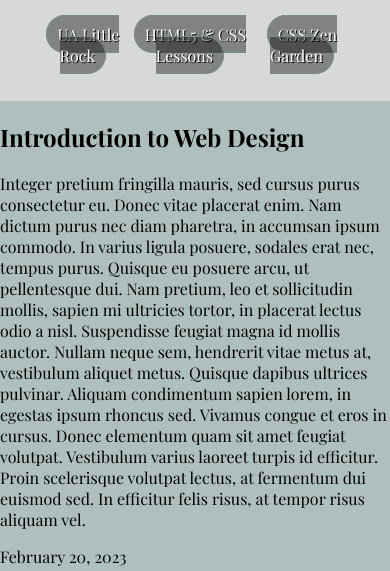
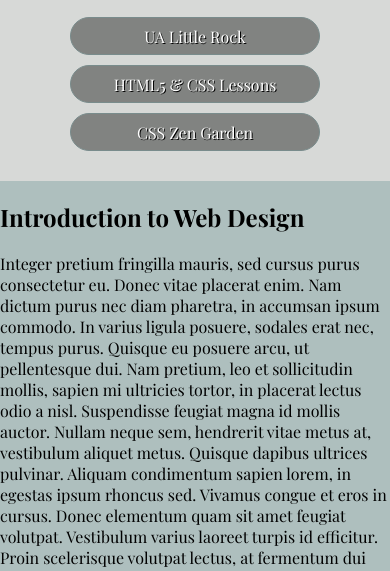
Before and after one commit to MelissaE50/IFSC-1310-02, a plain HTML site: page css-demo/index.html in a window 390 px wide. Shown: the part 227-798 px from the top of the page. Drawn offline with nearby package versions, Linux system fonts and the light colour scheme; a web font is replaced by a local one.

Commit message:
added media queries

```diff
--- a/css-demo/assets/css/style.css
+++ b/css-demo/assets/css/style.css
@@ -71,3 +71,25 @@ nav.primary ul li a{
 nav.primary ul li a:hover{
   background-color: rgba(0,0,0, .8); /*darkens button when hovered over*/
 }
+
+
+
+
+
+
+/*---------------- Media Queries-------------*/
+
+@media screen and (max-width:600px){
+
+  nav.primary ul{
+    flex-direction:column;
+    gap:10px;
+    max-width:250px;
+    margin:10px auto;
+  }
+  nav.primary ul a{
+    display:block;
+  }
+
+
+}
```
